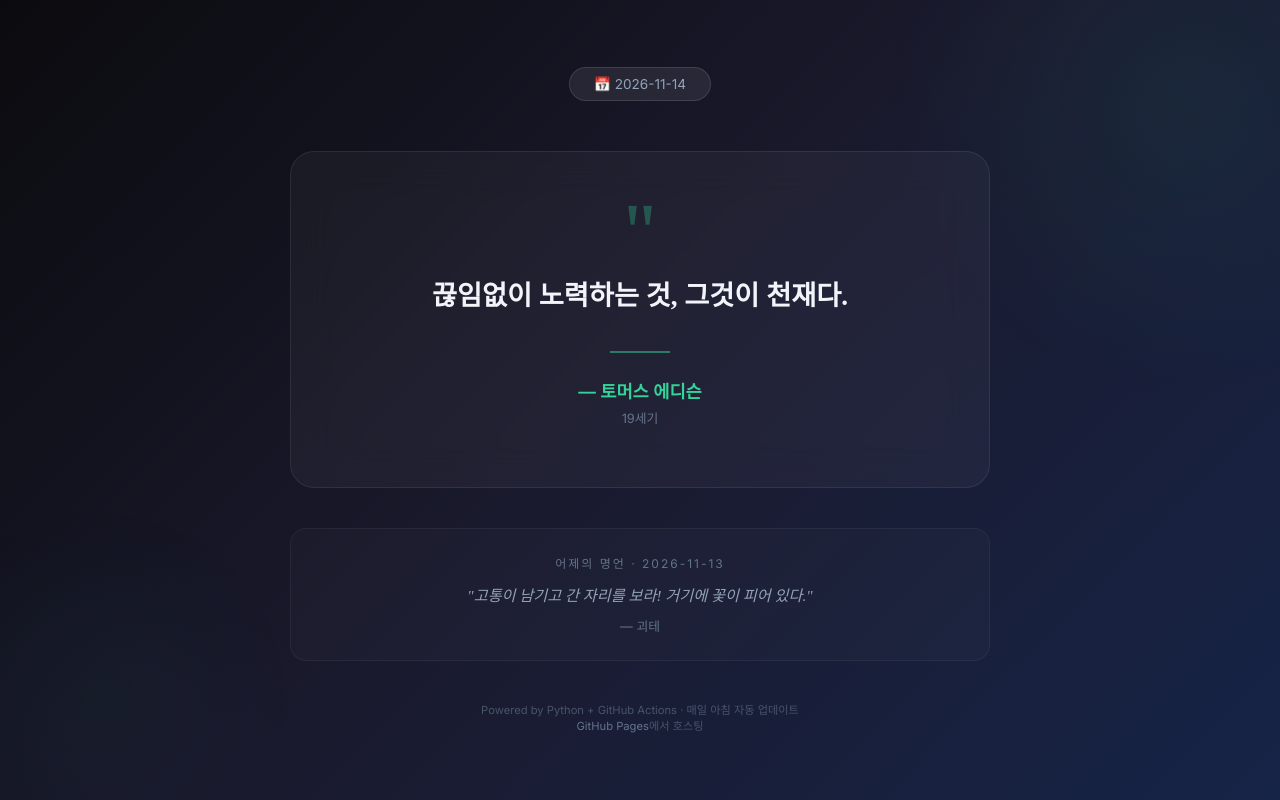
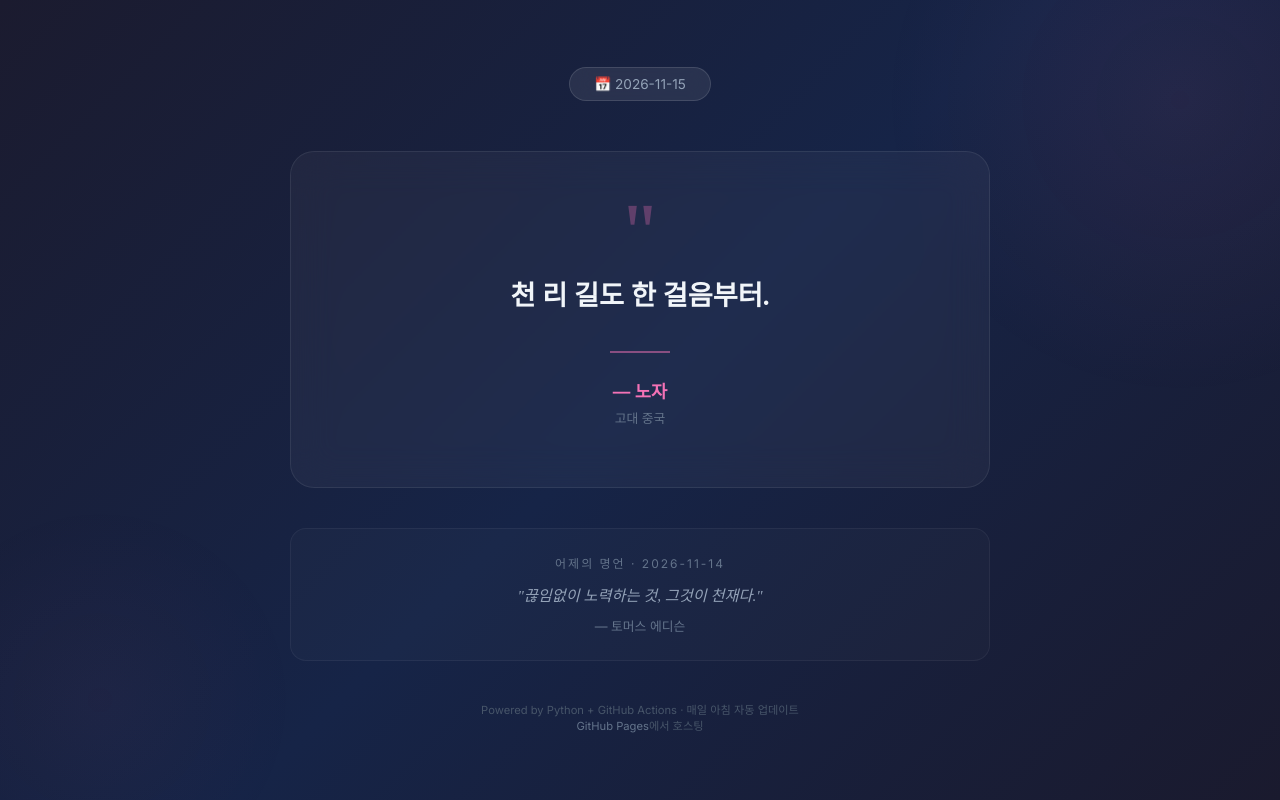
Before and after one commit to daily-indiemovie/daily-indiemovie.github.io, a plain HTML site: page index.html in a window 1280 px wide. Drawn offline with Linux system fonts and the light colour scheme.

Commit message:
Auto-update: Daily Quote

```diff
--- a/index.html
+++ b/index.html
@@ -11,7 +11,7 @@
 
         body {
             font-family: 'Inter', sans-serif;
-            background: linear-gradient(135deg, #0b0b0f, #1a1a2e, #162447);
+            background: linear-gradient(135deg, #1b1b2f, #162447, #1a1a2e);
             color: #e2e8f0;
             min-height: 100vh;
             display: flex;
@@ -28,7 +28,7 @@
             position: fixed;
             width: 600px;
             height: 600px;
-            background: radial-gradient(circle, #34d39910, transparent 70%);
+            background: radial-gradient(circle, #f472b610, transparent 70%);
             top: -200px;
             right: -200px;
             border-radius: 50%;
@@ -39,7 +39,7 @@
             position: fixed;
             width: 400px;
             height: 400px;
-            background: radial-gradient(circle, #34d39908, transparent 70%);
+            background: radial-gradient(circle, #f472b608, transparent 70%);
             bottom: -100px;
             left: -100px;
             border-radius: 50%;
@@ -92,7 +92,7 @@
 
         .quote-mark {
             font-size: 5em;
-            color: #34d399;
+            color: #f472b6;
             opacity: 0.3;
             font-family: Georgia, serif;
             line-height: 0.5;
@@ -113,14 +113,14 @@
         .divider {
             width: 60px;
             height: 2px;
-            background: #34d399;
+            background: #f472b6;
             margin: 0 auto 25px;
             opacity: 0.5;
         }
 
         .author {
             font-size: 1.1em;
-            color: #34d399;
+            color: #f472b6;
             font-weight: 600;
             margin-bottom: 5px;
         }
@@ -184,20 +184,20 @@
 </head>
 <body>
     <div class="container">
-        <div class="date-badge">📅 2026-11-14</div>
+        <div class="date-badge">📅 2026-11-15</div>
 
         <div class="quote-card">
             <span class="quote-mark">"</span>
-            <div class="quote-text">끊임없이 노력하는 것, 그것이 천재다.</div>
+            <div class="quote-text">천 리 길도 한 걸음부터.</div>
             <div class="divider"></div>
-            <div class="author">— 토머스 에디슨</div>
-            <div class="era">19세기</div>
+            <div class="author">— 노자</div>
+            <div class="era">고대 중국</div>
         </div>
 
         <div class="yesterday">
-            <div class="yesterday-label">어제의 명언 · 2026-11-13</div>
-            <div class="yesterday-quote">"고통이 남기고 간 자리를 보라! 거기에 꽃이 피어 있다."</div>
-            <div class="yesterday-author">— 괴테</div>
+            <div class="yesterday-label">어제의 명언 · 2026-11-14</div>
+            <div class="yesterday-quote">"끊임없이 노력하는 것, 그것이 천재다."</div>
+            <div class="yesterday-author">— 토머스 에디슨</div>
         </div>
 
         <footer>
```
